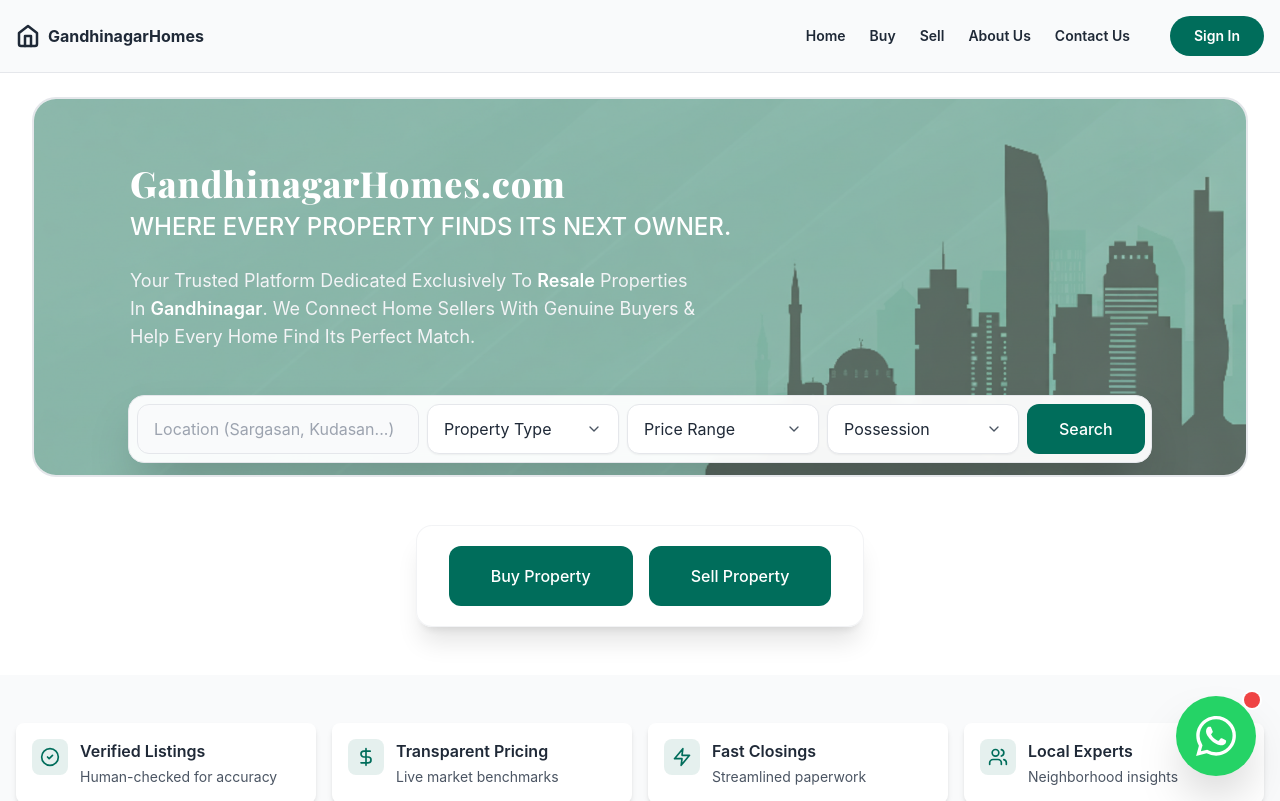
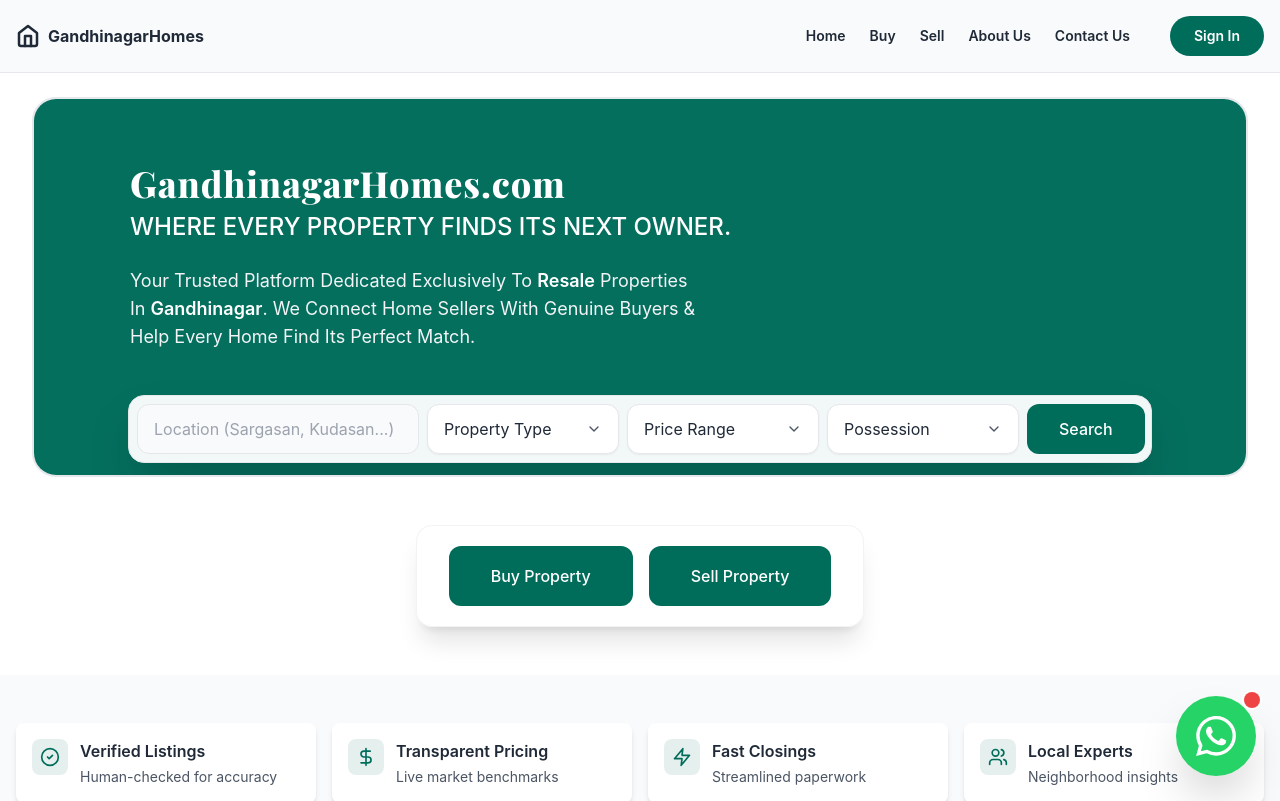
Before and after one commit to Mahammadrauf/gandhinagarhome, a Next.js app: page / in a window 1280 px wide. Shown: the top 801 px of the page. Built offline with nearby package versions, Linux system fonts and the light colour scheme.

Commit message:
hero section done with image

```diff
--- a/components/Hero.tsx
+++ b/components/Hero.tsx
@@ -1,14 +1,11 @@
 import React from 'react';
 import Image from 'next/image';
 import Link from 'next/link';
-  import { Dancing_Script, Playfair_Display } from 'next/font/google'; // Keeping both imports
+import { Dancing_Script, Playfair_Display } from 'next/font/google';
 import * as Select from '@radix-ui/react-select';
 import { ChevronDown, Check } from 'lucide-react';
-  import heroBg from '../public/images/hero.png';
 
-
-
-  // We will use 'dancing' for the tagline
+// Fonts
 const dancing = Dancing_Script({ subsets: ['latin'], weight: ['400','600','700'] });
 const playfair = Playfair_Display({ subsets: ['latin'], weight: ['600','700','800'] });
 
@@ -24,7 +21,11 @@
       <Select.Content className="z-50 overflow-hidden rounded-xl border border-gray-200 bg-white shadow-2xl animate-pop">
         <Select.Viewport className="p-1">
           {options.map((opt) => (
-              <Select.Item key={opt} value={opt} className="group flex items-center gap-2 px-3 py-2.5 rounded-lg text-gray-800 select-none data-[highlighted]:bg-gray-100 cursor-pointer">
+            <Select.Item
+              key={opt}
+              value={opt}
+              className="group flex items-center gap-2 px-3 py-2.5 rounded-lg text-gray-800 select-none data-[highlighted]:bg-gray-100 cursor-pointer"
+            >
               <Select.ItemText>{opt}</Select.ItemText>
               <Select.ItemIndicator className="ml-auto text-primary">
                 <Check className="w-4 h-4" />
@@ -40,23 +41,14 @@
 const Hero = () => {
   return (
     <section className="relative bg-white flex flex-col">
-        {/* Reduced Height Background Image Section */}
+
       <div className="container mx-auto px-4 md:px-8 mt-4 md:mt-6">
         <div className="relative h-[340px] md:h-[380px] overflow-hidden rounded-3xl border-2 border-gray-200">
-          <div className="absolute inset-0">
-            <Image
-              src={heroBg}
-              alt="Property background"
-              fill
-              className="object-cover"
-              priority
-            />
 
-          </div>
+          {/* ======= DARK GREEN BACKGROUND (instead of image) ======= */}
+          <div className="absolute inset-0 bg-[#056F5E]" />
 
-          {/* === MODIFIED TAGLINE BLOCK === */}
-          {/* === MODIFIED TAGLINE BLOCK === */}
-  {/* === MODIFIED TAGLINE BLOCK (Simple text like design) === */}
+          {/* TEXT BLOCK */}
           <div className="absolute top-10 left-24 md:top-16 md:left-24 z-10 text-left text-white max-w-2xl drop-shadow-[0_1px_3px_rgba(0,0,0,0.4)] animate-rise-up">
             <h1 className={`${playfair.className} text-2xl md:text-4xl font-extrabold tracking-wide`}>
               GandhinagarHomes.com
@@ -69,23 +61,18 @@
               We Connect Home Sellers With Genuine Buyers & Help Every Home Find Its Perfect Match.
             </p>
           </div>
-  {/* === END OF MODIFIED BLOCK === */}
 
-  {/* === END OF MODIFIED BLOCK === */}
-
-          {/* === END OF MODIFIED BLOCK === */}
-
-          {/* Search Bar - At bottom of image */}
+          {/* SEARCH BAR */}
           <div className="absolute bottom-0 left-0 right-0 z-20 px-4 pb-3">
             <div className="max-w-5xl mx-auto bg-white/95 backdrop-blur-sm rounded-2xl shadow-2xl p-2 border border-gray-200">
               <div className="flex flex-col md:flex-row gap-2">
+
                 <input
                   type="text"
                   placeholder="Location (Sargasan, Kudasan...)"
                   className="flex-1 px-4 py-3 rounded-xl border border-gray-200 bg-gray-50 focus:outline-none focus:ring-2 focus:ring-primary focus:bg-white transition-all"
                 />
 
-                {/* Custom dropdowns */}
                 <Dropdown placeholder="Property Type" options={["Apartment","Villa","Plot","Penthouse"]} />
                 <Dropdown placeholder="Price Range" options={["Under ₹50 Lakhs","₹50L - ₹1 Cr","₹1 Cr - ₹2 Cr","Above ₹2 Cr"]} />
                 <Dropdown placeholder="Possession" options={["Ready to Move","Under Construction","Resale"]} />
@@ -93,14 +80,15 @@
                 <button className="bg-primary hover:bg-primary-dark text-white px-8 py-3 rounded-xl font-medium transition-all transform hover:scale-105">
                   Search
                 </button>
-              </div>
-            </div>
+
               </div>
             </div>
           </div>
 
-        {/* Compact CTA Buttons Section with Glassmorphism */}
-        {/* Compact CTA Buttons Section with Glassmorphism */}
+        </div>
+      </div>
+
+      {/* CTA BUTTONS */}
       <div className="bg-white py-12 flex justify-center">
         <div className="bg-white/80 backdrop-blur-md rounded-2xl px-6 py-4 md:px-8 md:py-5 border border-gray-200/50 shadow-xl inline-flex">
           <div className="flex flex-col md:flex-row gap-4 items-center">
```
Lines whose indentation alone changed are shown as unchanged.
